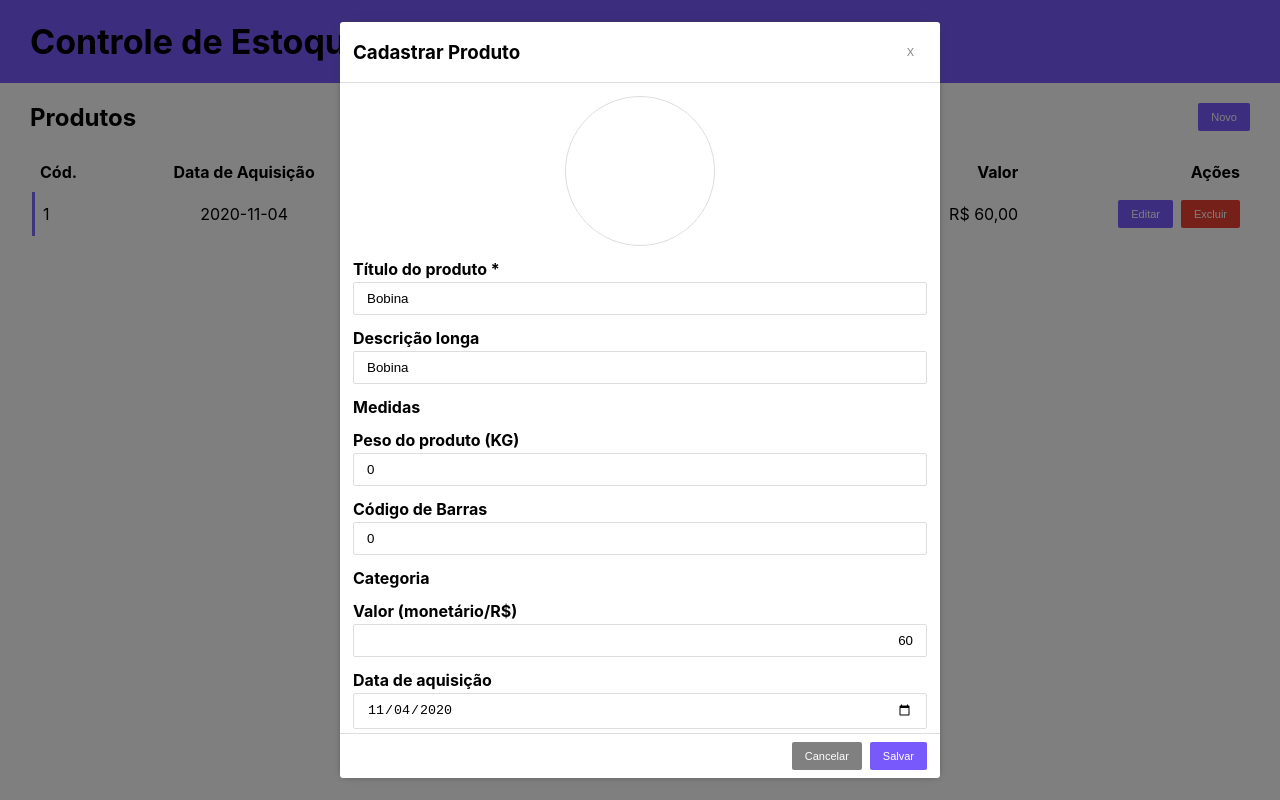
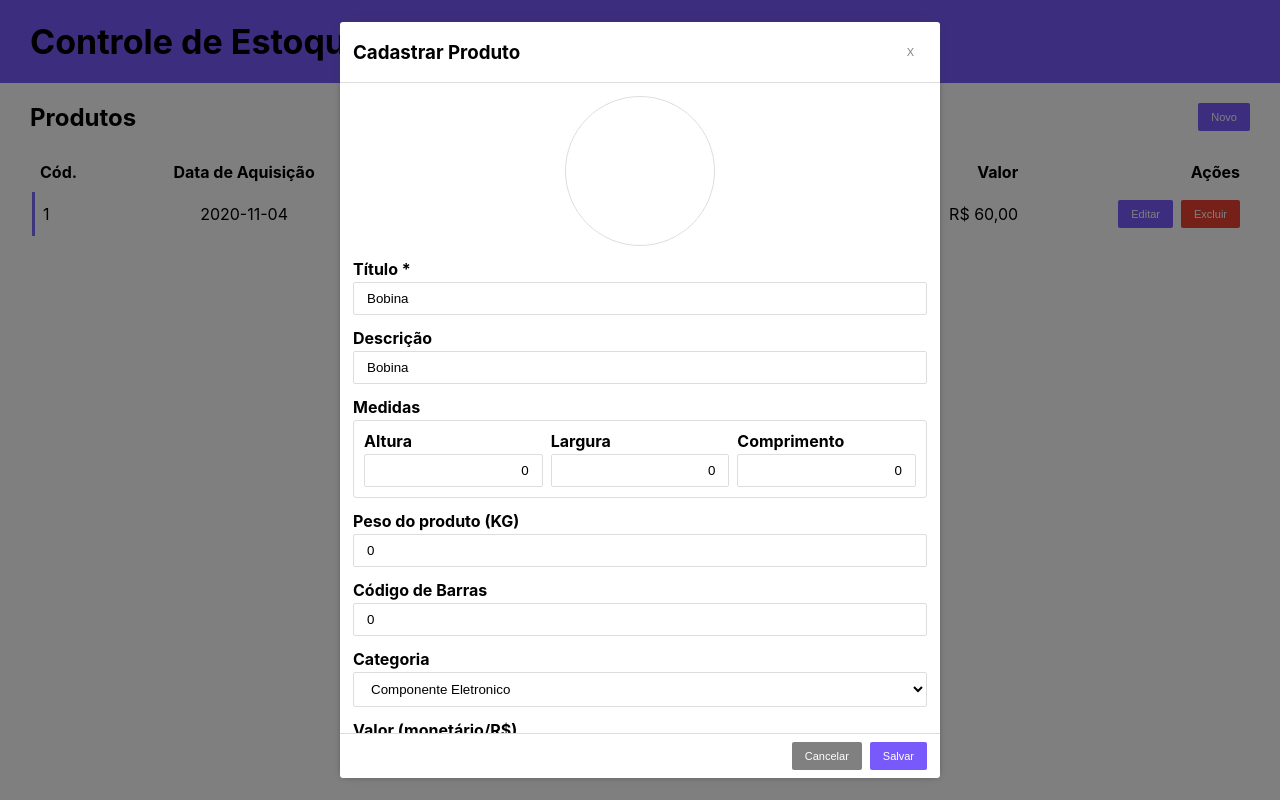
Before and after one commit to emanoelqueiroz/teste, a React (Create React App) app: page / in a window 1280 px wide. Both pictures are taken after a click on the button "Editar". Built offline with nearby package versions, Linux system fonts and the light colour scheme.

Commit message:
select de categoria e inputs de medidas

```diff
--- a/src/components/Input.js
+++ b/src/components/Input.js
@@ -12,5 +12,4 @@ const Input = styled.input`
         text-align: right;
     `}
 `
-
 export default Input
--- a/src/components/InputBlock.js
+++ b/src/components/InputBlock.js
@@ -1,7 +1,31 @@
-import styled from 'styled-components'
+import styled, { css } from 'styled-components'
 
 const InputBlock = styled.div`
     margin-bottom: 13px;
+
+    ${props => props.parent && css`
+        position: relative;
+        margin: 3px 0 0;
+        display: flex;
+        justify-content: space-between;
+        border: 1px solid #ddd;
+        border-radius: 3px;
+        padding: 10px;
+
+        &:before {
+            content: '';
+            position: absolute;
+        }
+    `}
+
+    ${props => props.child && css`
+        margin: 0;
+
+        + div {
+            margin-left: 8px;
+        }
+    `}
+
 `
 
 export default InputBlock
--- /dev/null
+++ b/src/components/Select.js
@@ -0,0 +1,13 @@
+import styled from 'styled-components'
+
+const Select = styled.select`
+    display: block;
+    border-radius: 2px;
+    border: 1px solid #ddd;
+    width: 100%;
+    padding: 8px 13px;
+    margin-top: 3px;
+    background-color: #fff;
+`;
+
+export default Select;
--- a/src/components/Stock/List.js
+++ b/src/components/Stock/List.js
@@ -24,7 +24,7 @@ class List extends Component {
                     image: '',
                     title: 'Bobina',
                     description: 'Bobina',
-                    category: 'Componente Elétrico',
+                    category: 1,
                     value: 60,
                 }
             ]
@@ -74,6 +74,19 @@ class List extends Component {
 
     formatMoney(value) {
         return value.toLocaleString('pt-br', { style: 'currency', currency: 'BRL' });
+    }
+
+    getCategory(category) {
+        switch (Number(category)) {
+            case 1:
+                return 'Componente Eletrico';
+            case 2:
+                return 'Parafuso';
+            case 3:
+                return 'Placa';
+            default:
+                return 'Sem categoria';
+        }
     }
 
     deleteItem(item) {
@@ -138,7 +151,7 @@ class List extends Component {
                                 </Td>
                                 <Td>
                                     <Th mobile>Categoria</Th>
-                                    {item.category}
+                                    {this.getCategory(item.category)}
                                 </Td>
                                 <Td right>
                                     <Th mobile>Valor</Th>
--- a/src/components/Stock/Register.js
+++ b/src/components/Stock/Register.js
@@ -13,6 +13,7 @@ import ModalHeader from "../Modal/ModalHeader";
 import ModalWrapper from "../Modal/ModalWrapper";
 import InputImage from "../InputImage";
 import noImage from "../../no-image.png";
+import Select from "../Select";
 
 const Schema = Yup.object().shape({
     title: Yup.string()
@@ -51,9 +52,14 @@ class Register extends Component {
             description: '',
             image: noImage,
             weight: 0,
+            medida: {
+                altura: 0,
+                largura: 0,
+                comprimento: 0,
+            },
             barCode: 0,
             value: 0,
-            category: 'Componente Elétrico',
+            category: 0,
             data: "2020-11-04",
             ...this.props.initialValues
         };
@@ -92,7 +98,7 @@ class Register extends Component {
                                         image={values.image}></InputImage>
                                     <InputBlock>
                                         <Label>
-                                            Título do produto *
+                                            Título *
                                             <Input
                                                 type="text"
                                                 name="title"
@@ -107,7 +113,7 @@ class Register extends Component {
                                     </InputBlock>
                                     <InputBlock>
                                         <Label>
-                                            Descrição longa
+                                            Descrição
                                             <Input
                                                 type="text"
                                                 name="description"
@@ -120,6 +126,44 @@ class Register extends Component {
                                     <InputBlock>
                                         <Label>
                                             Medidas
+
+                                            <InputBlock parent>
+                                                <InputBlock child>
+                                                    Altura
+                                                    <Input
+                                                        type="text"
+                                                        name="altura"
+                                                        onChange={handleChange}
+                                                        onBlur={handleBlur}
+                                                        value={values.medida.altura}
+                                                        number
+                                                    />
+                                                </InputBlock>
+
+                                                <InputBlock child>
+                                                    Largura
+                                                    <Input
+                                                        type="text"
+                                                        name="largura"
+                                                        onChange={handleChange}
+                                                        onBlur={handleBlur}
+                                                        value={values.medida.largura}
+                                                        number
+                                                    />
+                                                </InputBlock>
+
+                                                <InputBlock child>
+                                                    Comprimento
+                                                    <Input
+                                                        type="text"
+                                                        name="comprimento"
+                                                        onChange={handleChange}
+                                                        onBlur={handleBlur}
+                                                        value={values.medida.comprimento}
+                                                        number
+                                                    />
+                                                </InputBlock>
+                                            </InputBlock>
                                         </Label>
                                         <InputError>
                                             {errors.password && touched.password && errors.password}
@@ -155,7 +199,16 @@ class Register extends Component {
                                     <InputBlock>
                                         <Label>
                                             Categoria
-                                            {/* Select */}
+                                            <Select
+                                                name="category"
+                                                onChange={handleChange}
+                                                onBlur={handleBlur}
+                                                value={values.category}>
+                                                <option value="0">Selecione uma Categoria</option>
+                                                <option value="1">Componente Eletronico</option>
+                                                <option value="2">Parafuso</option>
+                                                <option value="3">Placa</option>
+                                            </Select>
                                         </Label>
                                     </InputBlock>
                                     <InputBlock>
```
